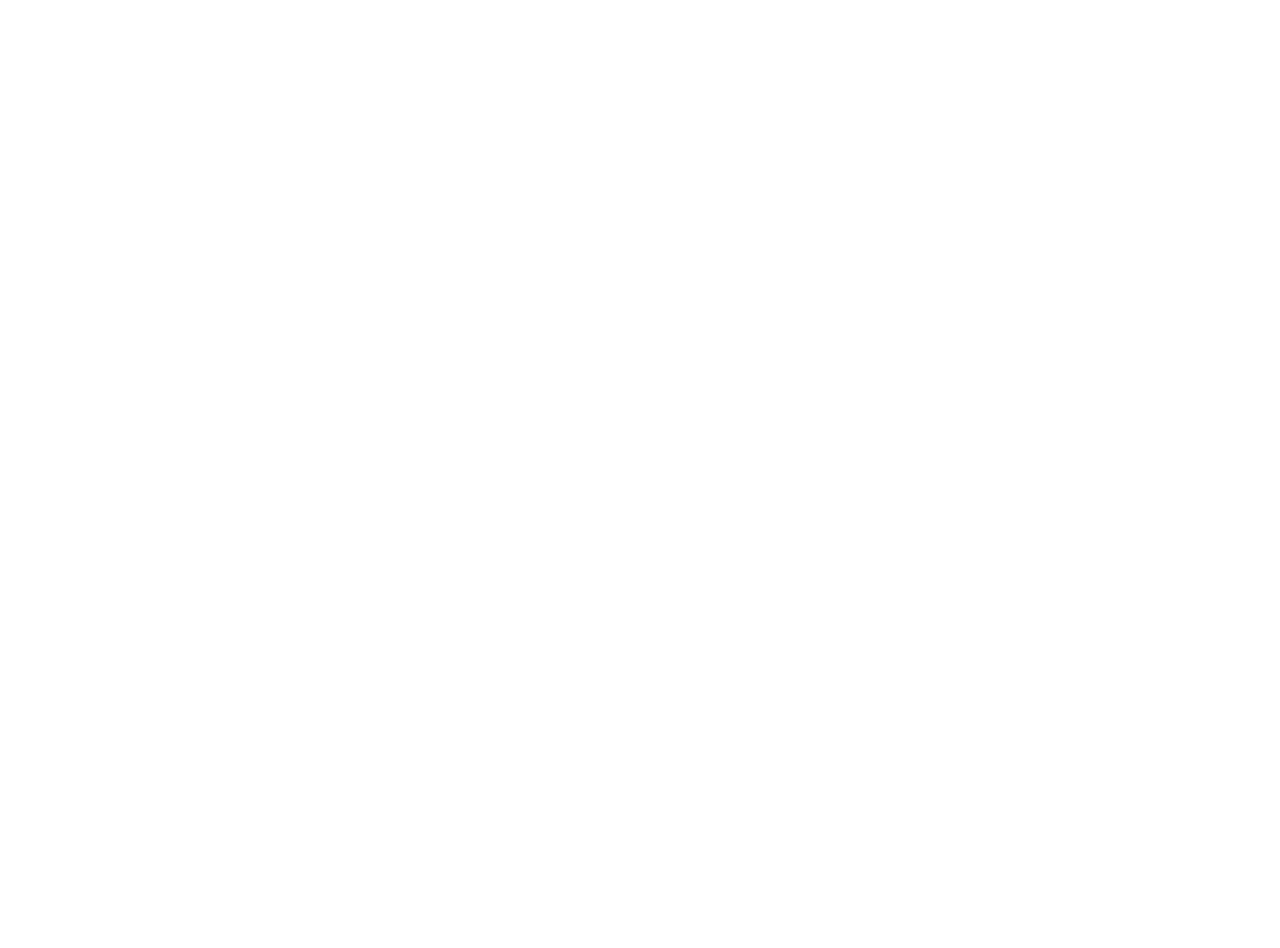
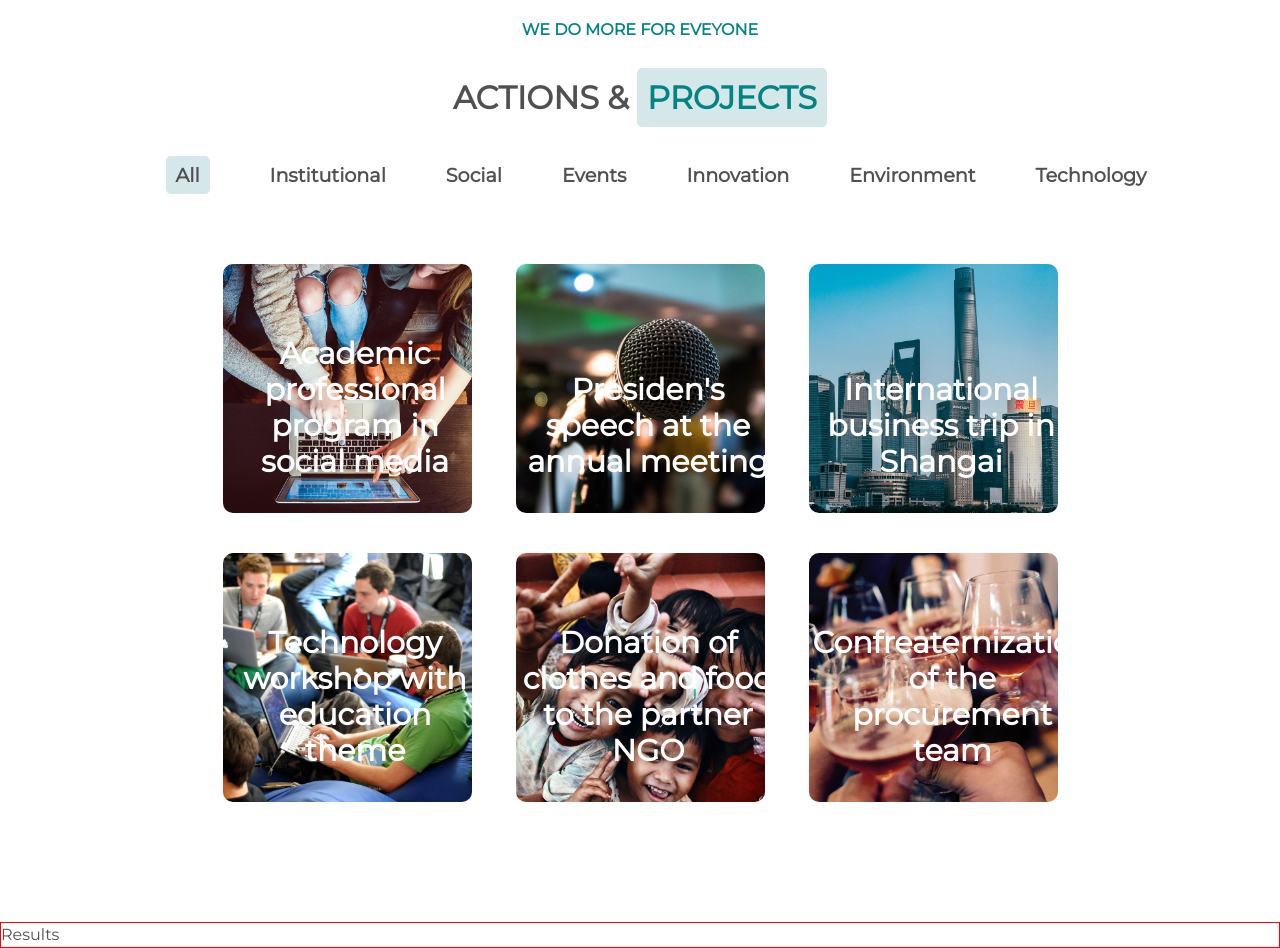
Before and after one commit to davidechon/proj-html-vuejs, a Vue app: page / in a window 1280 px wide. Shown: the part 2480-3428 px from the top of the page. Before the commit the page ends 2430 px from the top, so only its background shows below. Built offline with nearby package versions, Linux system fonts and the light colour scheme.

Commit message:
section project completa

```diff
--- a/src/components/AppMain.vue
+++ b/src/components/AppMain.vue
@@ -13,9 +13,7 @@
            </div> <!-- /parallax container row -->
         </div> <!-- /parallax container -->
       </div> <!-- /parallax container-fluid -->
-
     </section> <!-- /parallax -->
-
 
     <section id="service">
         <div class="container">
@@ -27,7 +25,6 @@
             <button class="col-1 btn btn-cta" type="button">See all</button>
             </span>
           </div> <!-- /service - container - row -->
-
             <div class="row row-cols-3 gx-3 d-flex justify-content-center">
             <div class="card mb-3">
               <div class="card-header d-flex justify-content-between">
@@ -91,10 +88,8 @@
               </div>
             </div> <!-- /card 6 -->
           </div> <!-- /row cards -->
-
         </div> <!-- /service - container -->
       </section> <!-- /service -->
-
 
     <section id="about">
       <span class="box-top bullets"></span>
@@ -154,16 +149,71 @@
       <span class="box-down bullets"></span>
     </section> <!-- /about -->
 
+    <section id="project">
+      <div class="container project">
+        <h4>we do more for eveyone</h4>
+        <h2>Actions &amp; <span class="text-evidence">Projects</span></h2>
+        <ul class="d-flex justify-content-center align-items-center">
+          <li class="active">All</li>
+          <li>Institutional</li>
+          <li>Social</li>
+          <li>Events</li>
+          <li>Innovation</li>
+          <li>Environment</li>
+          <li>Technology</li>
+        </ul>
+        <div class="container-fluid">
+            <div class="row row-cols-3 justify-content-center">
+              <div class="col-3 card text-white">
+                <img src="../assets/img/project-1.jpg" class="card-img" alt="project-1">
+                <div class="card-img-overlay">
+                  <h5 class="card-title">Academic professional program in social media</h5>
+                </div>
+              </div> <!-- /card 1 -->
+              <div class="col-3 card text-white">
+                <img src="../assets/img/project-2.jpg" class="card-img" alt="project-2">
+                <div class="card-img-overlay">
+                  <h5 class="card-title">Presiden's speech at the annual meeting</h5>
+                </div>
+              </div> <!-- /card 2 -->
+              <div class="col-3 card text-white">
+                <img src="../assets/img/project-3.jpg" class="card-img" alt="project-3">
+                <div class="card-img-overlay">
+                  <h5 class="card-title">International business trip in Shangai</h5>
+                </div>
+              </div> <!-- /card 3 -->
+              <div class="col-3 card text-white">
+                <img src="../assets/img/project-4.jpg" class="card-img" alt="project-4">
+                <div class="card-img-overlay">
+                  <h5 class="card-title">Technology workshop with education theme</h5>
+                </div>
+              </div> <!-- /card 4 -->
+              <div class="col-3 card text-white">
+                <img src="../assets/img/project-5.jpg" class="card-img" alt="project-5">
+                <div class="card-img-overlay">
+                  <h5 class="card-title">Donation of clothes and food to the partner NGO</h5>
+                </div>
+              </div> <!-- /card 5 -->
+              <div class="col-3 card text-white">
+                <img src="../assets/img/project-6.jpg" class="card-img" alt="project-6">
+                <div class="card-img-overlay">
+                  <h5 class="card-title">Confreaternization of the procurement team</h5>
+                </div>
+              </div> <!-- /card 6 -->
+            </div> <!-- /row -->
+        </div> <!-- /project container-fluid -->
+      </div> <!-- /project container -->
+    </section> <!-- /project -->
+
+<section id="results" class="debug">Results</section>
 
 
 
 
 
-<!--
 
-    <div id="project" class="debug">Project</div>
-    <div id="results" class="debug">Results</div>
-    <div id="contact" class="debug">Contact</div> -->
+
+<!--<div id="contact" class="debug">Contact</div> -->
   </main>
 </template>
 
@@ -422,6 +472,59 @@ main{
     background-position: cover;
   }
 
+} // /#about
+
+#project{
+  margin-top: 100px;
+  margin-bottom: 100px;
+  text-align: center;
+
+  .project h2{
+    font-size: 2rem;
+    text-transform: uppercase;
+    font-weight: 900;
+    margin-top: 40px;
+    }
+    .project h2 .text-evidence{
+    background-color: $bg-color-evidence;
+    color: $text-color-evidence;
+    padding: 10px;
+    border-radius: 5px;
+  }
+  .project h4{
+    color: $text-color-evidence;
+    font-size: 1rem;
+    text-transform: uppercase;
+    font-weight: 900;
+    margin: 30px 0;
+  }
+  .project ul li{
+      list-style-type: none;
+      margin: 30px;
+      font-size: 1.2rem;
+      font-weight: 700;
+    }
+    .active{
+      background-color: $bg-color-evidence;
+      padding: 5px 10px;
+      border-radius: 5px;
+    }
+    .project .row{
+      margin: 20px auto;
+    }
+    .project .card{
+      border: none;
+      margin: 20px 10px;
+    }
+    .project .card-img{
+      border-radius: 10px;
+    }
+    .project .card-title{
+      position: absolute;
+      bottom: 10%;
+      font-size: 30px;
+      font-weight: 900;
+    }
 
 
 
@@ -431,10 +534,7 @@ main{
 
 
 
-
-
-}
- // /#about
+} // /#project
 
 
 
```
